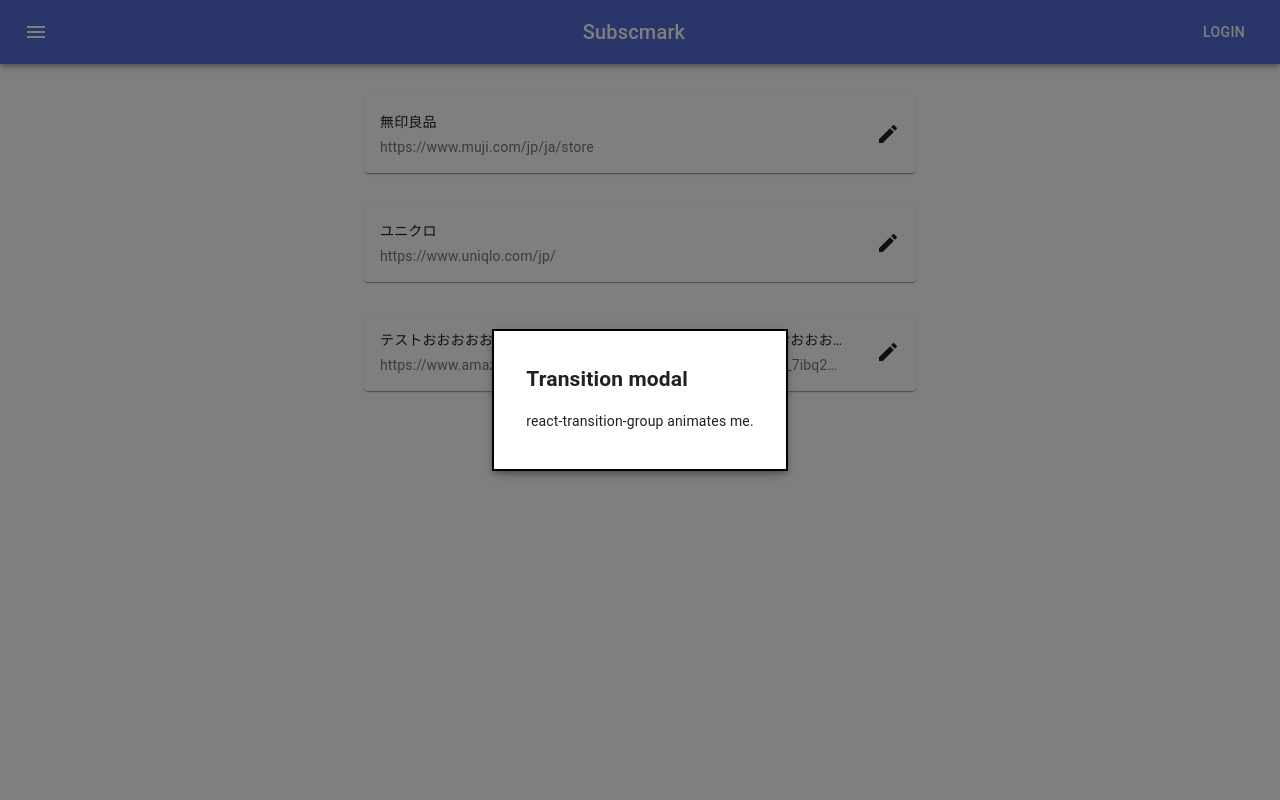
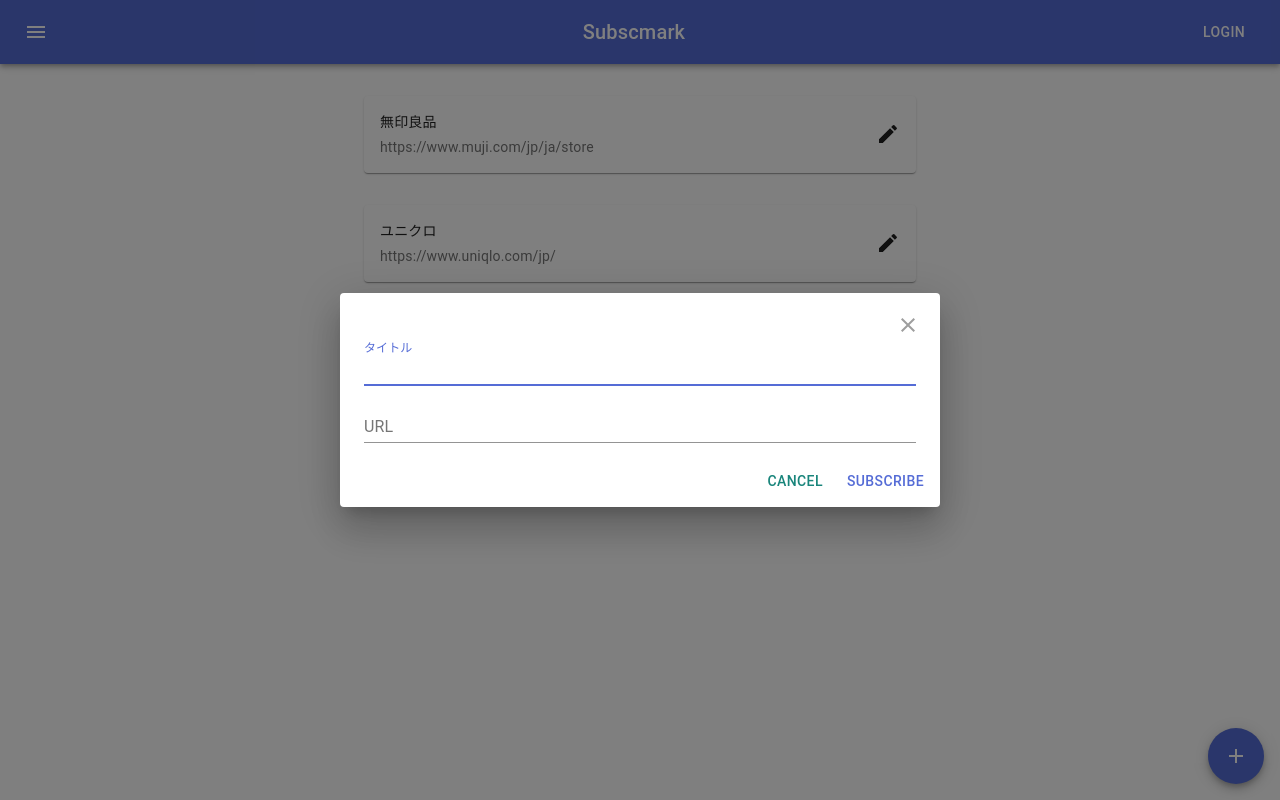
Before and after one commit to taisukearase/subscmark, a React (Create React App) app: page / in a window 1280 px wide. Both pictures are taken after a click on the button 888 px from the left and 134 px from the top of the page. Built offline with nearby package versions, Linux system fonts and the light colour scheme.

Commit message:
[modify] Modal から FormDialog に変更

```diff
--- a/src/App.tsx
+++ b/src/App.tsx
@@ -4,8 +4,11 @@ import Typography from '@material-ui/core/Typography'
 import Box from '@material-ui/core/Box'
 import Link from '@material-ui/core/Link'
 import NavBar from './components/NavBar'
-import Modal from './components/Modal'
+import FormDialog from './components/FormDialog'
 import LinkCard from './components/LinkCard'
+import { Fab } from '@material-ui/core'
+import AddIcon from '@material-ui/icons/Add'
+import { makeStyles, Theme } from '@material-ui/core/styles'
 
 function Copyright() {
   return (
@@ -20,14 +23,23 @@ function Copyright() {
   )
 }
 
+const useStyles = makeStyles((theme: Theme) => ({
+  fab: {
+    position: 'absolute',
+    bottom: theme.spacing(2),
+    right: theme.spacing(2)
+  }
+}))
+
 export default function App() {
+  const classes = useStyles()
   const [open, setOpen] = useState(false)
 
-  const onModalOpen = () => {
+  const onFormOpen = () => {
     setOpen(true)
   }
 
-  const onModalClose = () => {
+  const onFormClose = () => {
     setOpen(false)
   }
   interface BookMark {
@@ -49,17 +61,23 @@ export default function App() {
     },
     {
       id: 3,
-      title: 'テストおおおおおおおおおおおおおおおおおおおおおおおおおおおおおおおおおおおおおおおおおおおおおお',
-      url: 'https://www.amazon.co.jp/?&tag=hydraamazonav-22&ref=pd_sl_7ibq2d37on_e&adgrpid=56100363354&hvpone=&hvptwo=&hvadid=289260145877&hvpos=1t1&hvnetw=g&hvrand=5806174922413686552&hvqmt=e&hvdev=c&hvdvcmdl=&hvlocint=&hvlocphy=1009307&hvtargid=aud-759377471893:kwd-10573980&hydadcr=27922_11415158&gclid=Cj0KCQiAvc_xBRCYARIsAC5QT9luL1CJpQOVegh7JMuYNUzaiEUv970WqCpi8wayTwYPCslXv-ueHjIaAhKzEALw_wcB'
+      title:
+        'テストおおおおおおおおおおおおおおおおおおおおおおおおおおおおおおおおおおおおおおおおおおおおおお',
+      url:
+        'https://github.com/pepaperonp/react-comm-modal?hogehogehogehogehogehogehogehoge'
     }
   ]
 
   const list = data.map(data => (
     <Box mb={4} key={data.id}>
-      <LinkCard url={data.url} title={data.title} key={data.id} onModalOpen={onModalOpen}/>
+      <LinkCard
+        url={data.url}
+        title={data.title}
+        key={data.id}
+        onFormOpen={onFormOpen}
+      />
     </Box>
   ))
-
 
   return (
     <React.Fragment>
@@ -70,7 +88,14 @@ export default function App() {
           <Copyright />
         </Box>
       </Container>
-      <Modal isOpen={open} onModalClose={onModalClose}/>
+      <Fab
+        color='primary'
+        aria-label='add'
+        className={classes.fab}
+        onClick={onFormOpen}>
+        <AddIcon />
+      </Fab>
+      <FormDialog isOpen={open} onFormClose={onFormClose} />
     </React.Fragment>
   )
 }
--- /dev/null
+++ b/src/components/FormDialog.tsx
@@ -0,0 +1,74 @@
+import React from 'react'
+import Button from '@material-ui/core/Button'
+import TextField from '@material-ui/core/TextField'
+import Dialog from '@material-ui/core/Dialog'
+import DialogActions from '@material-ui/core/DialogActions'
+import DialogContent from '@material-ui/core/DialogContent'
+import DialogTitle from '@material-ui/core/DialogTitle'
+import { IconButton } from '@material-ui/core'
+import CloseIcon from '@material-ui/icons/Close'
+import { makeStyles, Theme } from '@material-ui/core/styles'
+
+type ContentProps = {
+  isOpen: boolean
+  onFormClose: () => void
+}
+
+const useStyles = makeStyles((theme: Theme) => ({
+  closeButton: {
+    position: 'absolute',
+    right: theme.spacing(1),
+    top: theme.spacing(1),
+    color: theme.palette.grey[500]
+  }
+}))
+
+const FormDialog: React.FC<ContentProps> = props => {
+  const classes = useStyles()
+  const { isOpen, onFormClose } = props
+
+  return (
+    <div>
+      <Dialog
+        open={isOpen}
+        fullWidth={true}
+        aria-labelledby='form-dialog-title'>
+        <DialogTitle id='form-dialog-title'>
+          <IconButton
+            aria-label='close'
+            className={classes.closeButton}
+            onClick={onFormClose}>
+            <CloseIcon />
+          </IconButton>
+        </DialogTitle>
+        <DialogContent>
+          <TextField
+            autoFocus
+            margin='dense'
+            id='title'
+            label='タイトル'
+            type='text'
+            fullWidth
+          />
+          <TextField
+            margin='dense'
+            id='name'
+            label='URL'
+            type='text'
+            fullWidth
+          />
+        </DialogContent>
+        <DialogActions>
+          <Button onClick={onFormClose} color='secondary'>
+            Cancel
+          </Button>
+          <Button onClick={onFormClose} color='primary'>
+            Subscribe
+          </Button>
+        </DialogActions>
+      </Dialog>
+    </div>
+  )
+}
+
+export default FormDialog
--- a/src/components/LinkCard.tsx
+++ b/src/components/LinkCard.tsx
@@ -23,12 +23,12 @@ const useStyles = makeStyles({
 type ContentProps = {
   title: string
   url: string
-  onModalOpen: (() => void)
+  onFormOpen: () => void
 }
 
 const LinkCard: React.FC<ContentProps> = props => {
   const classes = useStyles()
-  const { url, title, onModalOpen } = props
+  const { url, title, onFormOpen } = props
   return (
     <Card className={classes.card}>
       <CardActionArea
@@ -40,15 +40,20 @@ const LinkCard: React.FC<ContentProps> = props => {
           <Typography gutterBottom variant='body2' component='h2' noWrap={true}>
             {title}
           </Typography>
-          <Typography variant='body2' color='textSecondary' component='p' noWrap={true}>
+          <Typography
+            variant='body2'
+            color='textSecondary'
+            component='p'
+            noWrap={true}>
             {url}
           </Typography>
         </CardContent>
       </CardActionArea>
       <CardActionArea
         className={classes.editButton}
-        onClick={() => { onModalOpen() }}
-      >
+        onClick={() => {
+          onFormOpen()
+        }}>
         <EditIcon />
       </CardActionArea>
     </Card>
--- a/src/components/Modal.tsx
+++ /dev/null
@@ -1,56 +0,0 @@
-import React from 'react'
-import { makeStyles, Theme, createStyles } from '@material-ui/core/styles'
-import Modal from '@material-ui/core/Modal'
-import Backdrop from '@material-ui/core/Backdrop'
-import Fade from '@material-ui/core/Fade'
-
-const useStyles = makeStyles((theme: Theme) =>
-  createStyles({
-    modal: {
-      display: 'flex',
-      alignItems: 'center',
-      justifyContent: 'center'
-    },
-    paper: {
-      backgroundColor: theme.palette.background.paper,
-      border: '2px solid #000',
-      boxShadow: theme.shadows[5],
-      padding: theme.spacing(2, 4, 3)
-    }
-  })
-)
-
-type ContentProps = {
-  isOpen: boolean
-  onModalClose: (() => void)
-}
-
-const TransitionsModal: React.FC<ContentProps> = props => {
-  const classes = useStyles()
-  const { isOpen, onModalClose } = props
-
-  return (
-    <Modal
-      aria-labelledby='transition-modal-title'
-      aria-describedby='transition-modal-description'
-      className={classes.modal}
-      open={isOpen}
-      onClose={onModalClose}
-      closeAfterTransition
-      BackdropComponent={Backdrop}
-      BackdropProps={{
-        timeout: 500
-      }}>
-      <Fade in={isOpen}>
-        <div className={classes.paper}>
-          <h2 id='transition-modal-title'>Transition modal</h2>
-          <p id='transition-modal-description'>
-            react-transition-group animates me.
-          </p>
-        </div>
-      </Fade>
-    </Modal>
-  )
-}
-
-export default TransitionsModal
```
